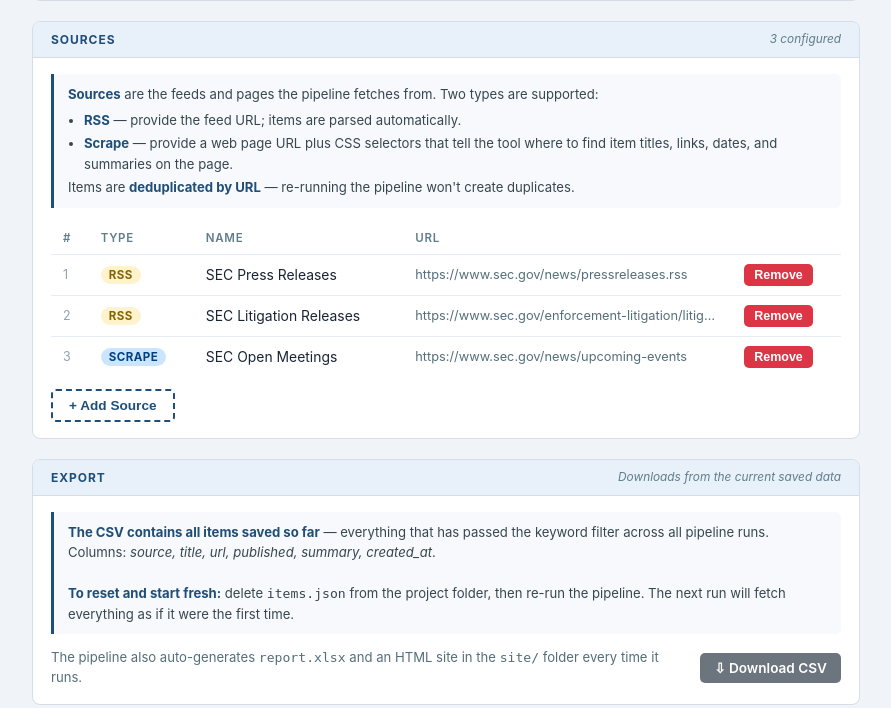
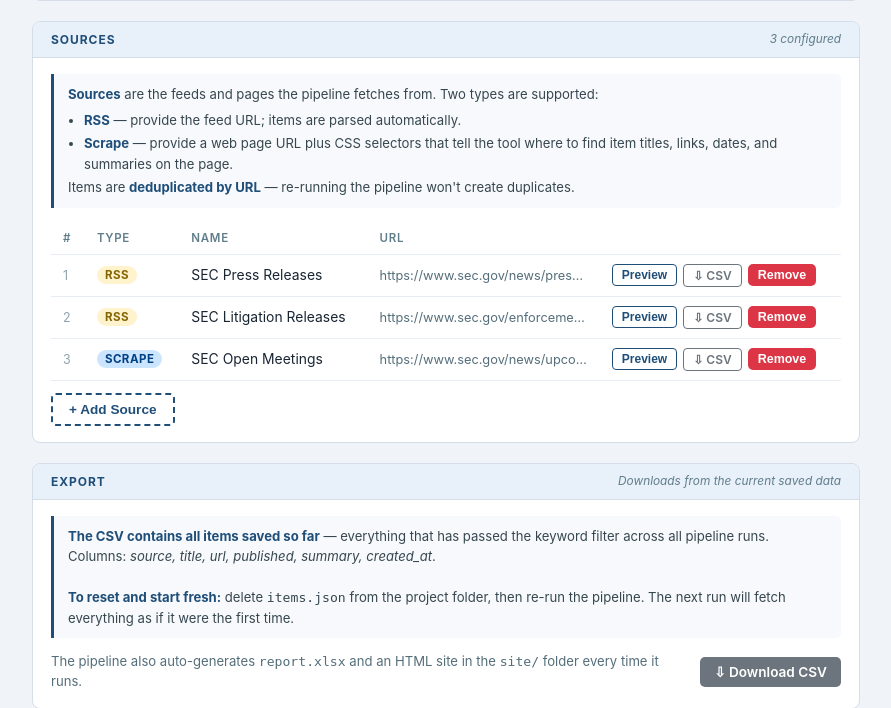
Before and after one commit to gtj5/source-monitor, a Flask app: page / in a window 1280 px wide. Shown: the part 588-1296 px from the top of the page, without its empty margins (194-1085 px from the left). Run offline with Flask 3, Linux system fonts and the light colour scheme.

Commit message:
Add per-source CSV download and inline data preview
- /download/csv/<source_name>: downloads a CSV filtered to a single
  source; filename matches source name
- /source/preview/<idx>: returns an HTML snippet of up to 5 items
  for a source, loaded inline on demand via fetch()
- Each source row now has Preview (expand/collapse) and CSV buttons

Co-Authored-By: Claude Sonnet 4.6 <noreply@anthropic.com>

```diff
--- a/app.py
+++ b/app.py
@@ -13,7 +13,7 @@ import sys
 from pathlib import Path
 
 import yaml
-from flask import Flask, flash, redirect, render_template, request, url_for, Response
+from flask import Flask, flash, redirect, render_template, render_template_string, request, url_for, Response
 
 app = Flask(__name__)
 app.secret_key = "source-monitor-secret"
@@ -42,6 +42,30 @@ def load_config() -> dict:
 def save_config(cfg: dict) -> None:
     with open(CONFIG_FILE, "w") as f:
         yaml.dump(cfg, f, default_flow_style=False, allow_unicode=True, sort_keys=False)
+
+
+def load_items(source_name: str | None = None) -> list[dict]:
+    cfg = load_config()
+    data_file = Path(__file__).parent / cfg.get("output", {}).get("data_file", "items.json")
+    if not data_file.exists():
+        return []
+    items = json.loads(data_file.read_text()).get("items", [])
+    if source_name:
+        items = [i for i in items if i.get("source") == source_name]
+    return items
+
+
+def make_csv_response(items: list[dict], filename: str) -> Response:
+    fields = ["source", "title", "url", "published", "summary", "created_at"]
+    buf = io.StringIO()
+    writer = csv.DictWriter(buf, fieldnames=fields, extrasaction="ignore", lineterminator="\r\n")
+    writer.writeheader()
+    writer.writerows(items)
+    return Response(
+        buf.getvalue(),
+        mimetype="text/csv",
+        headers={"Content-Disposition": f"attachment; filename={filename}"},
+    )
 
 
 # ---------------------------------------------------------------------------
@@ -123,6 +147,13 @@ def run_pipeline():
         text=True,
         cwd=str(Path(__file__).parent),
     )
+    # Append this run's output to pipeline.log (same as cron does)
+    with open(PIPELINE_LOG, "a") as f:
+        if result.stdout:
+            f.write(result.stdout)
+        if result.stderr:
+            f.write(result.stderr)
+
     cfg = load_config()
     log_error = None
     if result.returncode != 0:
@@ -139,26 +170,64 @@ def run_pipeline():
 
 @app.route("/download/csv")
 def download_csv():
+    items = load_items()
+    if not items:
+        flash("No data found. Run the pipeline first.", "error")
+        return redirect(url_for("index"))
+    return make_csv_response(items, "source-monitor.csv")
+
+
+@app.route("/download/csv/<path:source_name>")
+def download_csv_source(source_name: str):
+    items = load_items(source_name)
+    if not items:
+        flash(f"No data found for '{source_name}'. Run the pipeline first.", "error")
+        return redirect(url_for("index"))
+    filename = source_name.lower().replace(" ", "-") + ".csv"
+    return make_csv_response(items, filename)
+
+
+_PREVIEW_TEMPLATE = """
+<table style="width:100%;border-collapse:collapse;font-size:.8rem;">
+  <thead>
+    <tr>
+      <th style="text-align:left;padding:6px 8px;border-bottom:1px solid #d5dde8;color:#607d8b;font-size:.7rem;text-transform:uppercase;letter-spacing:.05em;">Title</th>
+      <th style="text-align:left;padding:6px 8px;border-bottom:1px solid #d5dde8;color:#607d8b;font-size:.7rem;text-transform:uppercase;letter-spacing:.05em;">Published</th>
+      <th style="text-align:left;padding:6px 8px;border-bottom:1px solid #d5dde8;color:#607d8b;font-size:.7rem;text-transform:uppercase;letter-spacing:.05em;">Summary</th>
+    </tr>
+  </thead>
+  <tbody>
+    {% for item in items %}
+    <tr>
+      <td style="padding:6px 8px;border-bottom:1px solid #f0f4f8;max-width:220px;overflow:hidden;text-overflow:ellipsis;white-space:nowrap;">
+        <a href="{{ item.url }}" target="_blank" style="color:#1F4E79;text-decoration:none;">{{ item.title or '—' }}</a>
+      </td>
+      <td style="padding:6px 8px;border-bottom:1px solid #f0f4f8;white-space:nowrap;color:#607d8b;">{{ item.published or '—' }}</td>
+      <td style="padding:6px 8px;border-bottom:1px solid #f0f4f8;color:#37474f;max-width:320px;overflow:hidden;text-overflow:ellipsis;white-space:nowrap;">{{ item.summary or '—' }}</td>
+    </tr>
+    {% endfor %}
+  </tbody>
+</table>
+{% if total > 5 %}
+<p style="font-size:.75rem;color:#90a4ae;margin-top:6px;">Showing 5 of {{ total }} items. Download CSV for full data.</p>
+{% endif %}
+{% if not items %}
+<p style="color:#90a4ae;font-size:.82rem;">No data yet for this source — run the pipeline first.</p>
+{% endif %}
+"""
+
+@app.route("/source/preview/<int:idx>")
+def source_preview(idx: int):
     cfg = load_config()
-    data_file = Path(__file__).parent / cfg.get("output", {}).get("data_file", "items.json")
-    if not data_file.exists():
-        flash("No data file found. Run the pipeline first.", "error")
-        return redirect(url_for("index"))
-
-    with open(data_file) as f:
-        items = json.load(f).get("items", [])
-
-    fields = ["source", "title", "url", "published", "summary", "created_at"]
-
-    buf = io.StringIO()
-    writer = csv.DictWriter(buf, fieldnames=fields, extrasaction="ignore", lineterminator="\r\n")
-    writer.writeheader()
-    writer.writerows(items)
-
-    return Response(
-        buf.getvalue(),
-        mimetype="text/csv",
-        headers={"Content-Disposition": "attachment; filename=source-monitor.csv"},
+    sources = cfg.get("sources", [])
+    if not 0 <= idx < len(sources):
+        return "<p style='color:#dc3545;font-size:.82rem;'>Invalid source index.</p>", 404
+    source_name = sources[idx]["name"]
+    all_items = load_items(source_name)
+    return render_template_string(
+        _PREVIEW_TEMPLATE,
+        items=all_items[:5],
+        total=len(all_items),
     )
 
 
--- a/templates/index.html
+++ b/templates/index.html
@@ -322,6 +322,40 @@
       color: #546e7a;
       line-height: 1.5;
     }
+
+    /* ── Source preview ── */
+    .preview-row td {
+      padding: 0 !important;
+      border-bottom: 2px solid #1F4E79 !important;
+    }
+    .preview-inner {
+      padding: 12px 16px;
+      background: #f7f9fc;
+    }
+    .btn-preview {
+      background: none;
+      border: 1px solid #1F4E79;
+      color: #1F4E79;
+      font-size: .75rem;
+      padding: 3px 9px;
+      border-radius: 4px;
+      cursor: pointer;
+      font-weight: 600;
+    }
+    .btn-preview:hover { background: #e8f0f9; }
+    .btn-csv-sm {
+      background: none;
+      border: 1px solid #6c757d;
+      color: #6c757d;
+      font-size: .75rem;
+      padding: 3px 9px;
+      border-radius: 4px;
+      cursor: pointer;
+      font-weight: 600;
+      text-decoration: none;
+      display: inline-block;
+    }
+    .btn-csv-sm:hover { background: #f0f0f0; }
   </style>
 </head>
 <body>
@@ -460,14 +494,25 @@
                 <span class="badge badge-{{ src.type }}">{{ src.type }}</span>
               </td>
               <td>{{ src.name }}</td>
-              <td style="color:#546e7a;font-size:.8rem;max-width:280px;overflow:hidden;text-overflow:ellipsis;white-space:nowrap;">
+              <td style="color:#546e7a;font-size:.8rem;max-width:220px;overflow:hidden;text-overflow:ellipsis;white-space:nowrap;">
                 {{ src.url }}
               </td>
-              <td>
-                <form method="post" action="/source/delete/{{ loop.index0 }}"
-                      onsubmit="return confirm('Remove \'{{ src.name }}\'?')">
-                  <button class="btn btn-danger" type="submit">Remove</button>
-                </form>
+              <td style="white-space:nowrap;">
+                <div style="display:flex;gap:6px;align-items:center;">
+                  <button class="btn-preview" onclick="togglePreview({{ loop.index0 }}, this)">Preview</button>
+                  <a class="btn-csv-sm" href="/download/csv/{{ src.name | urlencode }}">&#8681; CSV</a>
+                  <form method="post" action="/source/delete/{{ loop.index0 }}"
+                        onsubmit="return confirm('Remove \'{{ src.name }}\'?')" style="margin:0;">
+                    <button class="btn btn-danger" type="submit">Remove</button>
+                  </form>
+                </div>
+              </td>
+            </tr>
+            <tr class="preview-row" id="preview-{{ loop.index0 }}" style="display:none;">
+              <td colspan="5">
+                <div class="preview-inner" id="preview-content-{{ loop.index0 }}">
+                  <span style="color:#90a4ae;font-size:.82rem;">Loading…</span>
+                </div>
               </td>
             </tr>
             {% endfor %}
@@ -651,6 +696,28 @@
     var sf = document.getElementById('scrape-fields');
     sf.style.display = radio.value === 'scrape' ? 'block' : 'none';
   }
+
+  async function togglePreview(idx, btn) {
+    var row     = document.getElementById('preview-' + idx);
+    var content = document.getElementById('preview-content-' + idx);
+    if (row.style.display !== 'none') {
+      row.style.display = 'none';
+      btn.textContent = 'Preview';
+      return;
+    }
+    if (!row.dataset.loaded) {
+      btn.textContent = 'Loading…';
+      try {
+        var resp = await fetch('/source/preview/' + idx);
+        content.innerHTML = await resp.text();
+        row.dataset.loaded = '1';
+      } catch (e) {
+        content.innerHTML = '<span style="color:#dc3545;font-size:.82rem;">Failed to load preview.</span>';
+      }
+    }
+    row.style.display = '';
+    btn.textContent = 'Hide';
+  }
 </script>
 
 </body>
```
